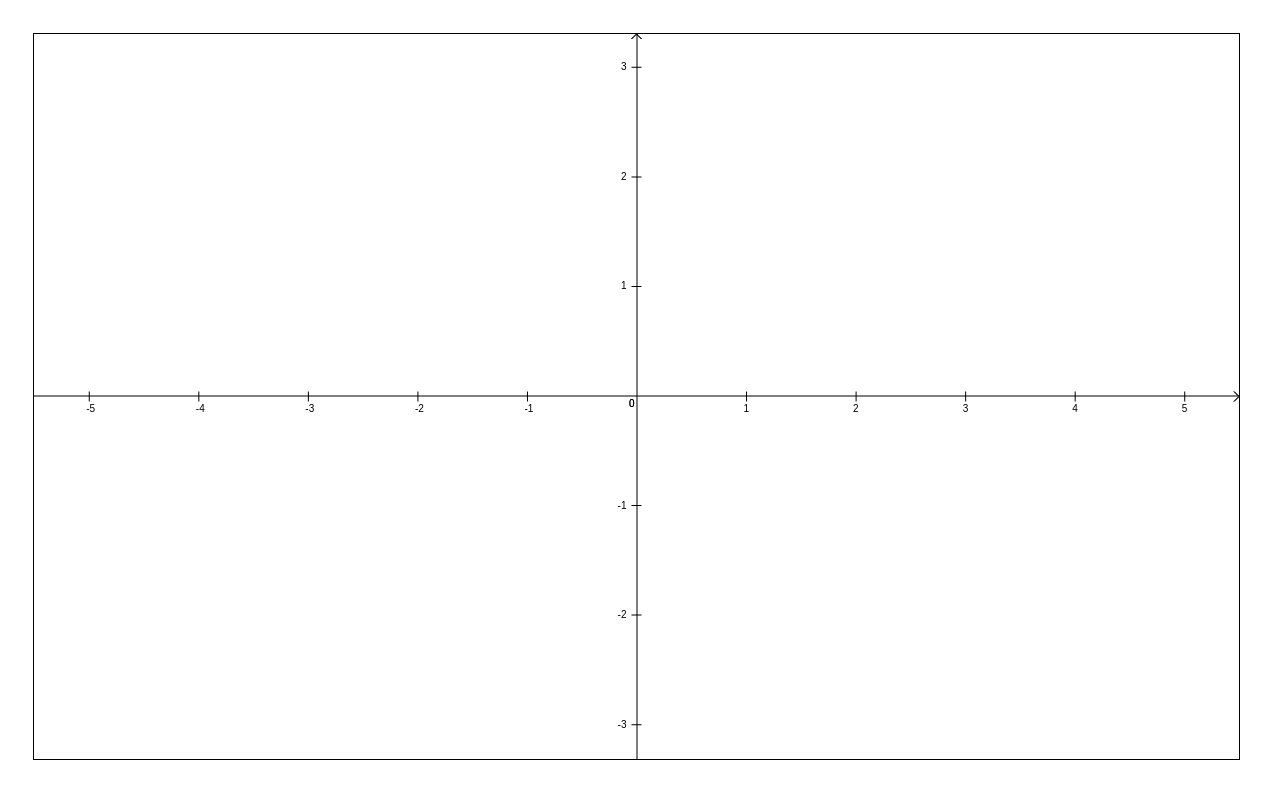
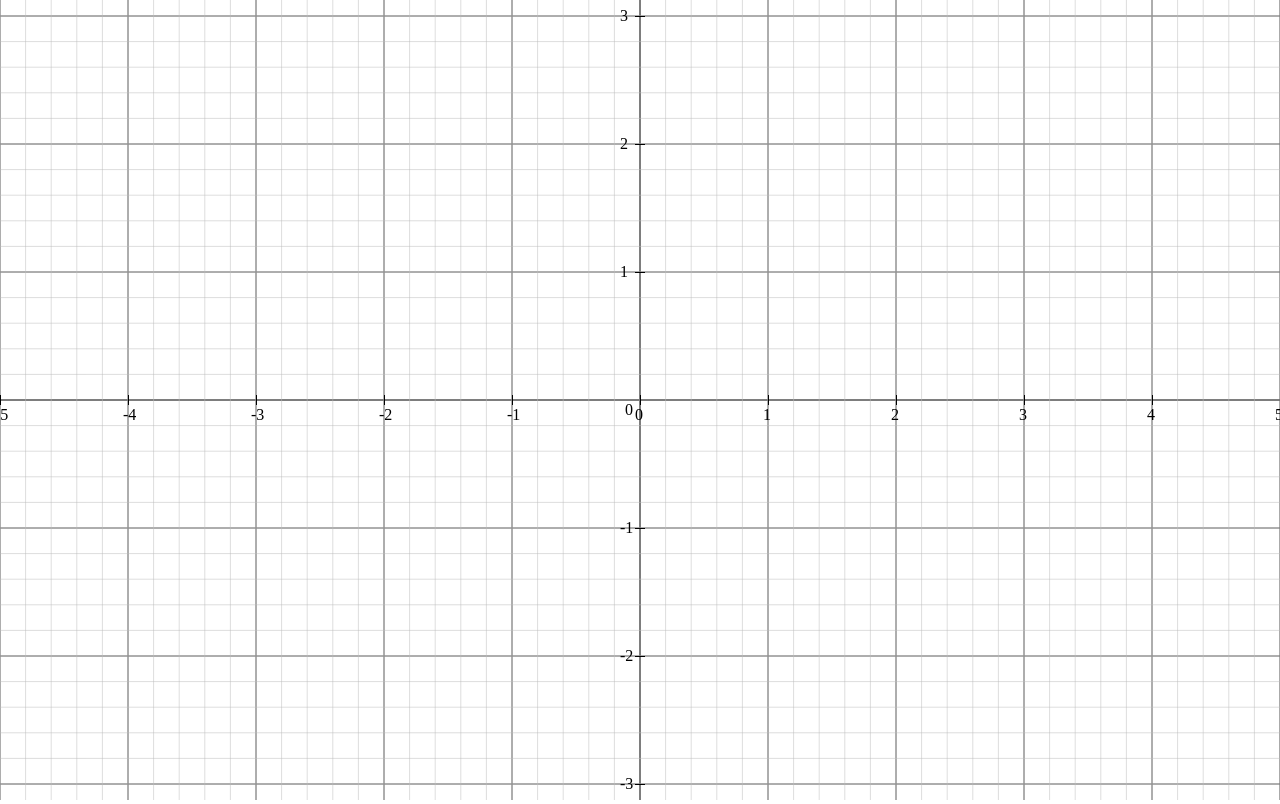
Before and after one commit to gscolombo/Doppelgebra, a website built with webpack: page index.html in a window 1280 px wide. Built offline with nearby package versions, Linux system fonts and the light colour scheme.

Commit message:
Refatoração completa com implementação de zoom

```diff
--- a/index.html
+++ b/index.html
@@ -1,14 +1,14 @@
 <!DOCTYPE html>
 <html lang="en">
   <head>
-    <meta charset="UTF-8">
-    <meta name="viewport" content="width=device-width, initial-scale=1.0">
+    <meta charset="UTF-8" />
+    <meta name="viewport" content="width=device-width, initial-scale=1.0" />
     <title>Convolution</title>
   </head>
   <style>
-    canvas {
-        border: 1px solid black;
-        margin: 25px 0 0 25px;
+    * {
+      margin: 0;
+      overflow: hidden;
     }
   </style>
   <body>
--- a/src/components/cartersianPlane/components/arrow.ts
+++ /dev/null
@@ -1,74 +0,0 @@
-export default class Axis {
-    ctx: CanvasRenderingContext2D;
-    shape: Path2D;
-    markers: number[];
-    origin: {x: number, y: number};
-
-    constructor(context: CanvasRenderingContext2D, origin: {x: number, y: number}, x = true,) {
-        this.ctx = context;
-        this.markers = [];
-        this.origin = origin;
-        this.shape = this.drawShape(x);
-    }
-
-    drawShape(x: boolean): Path2D {
-        const path = new Path2D();
-        const width = this.ctx.canvas.width;
-        const height = this.ctx.canvas.height;
-
-        this.ctx.fillText('0', -7.5, -2.5, 16);
-        if (x) {
-            path.rect(-this.origin.x, 0, width, 1);
-            path.addPath(this.drawTip(width - this.origin.x, 0));
-            path.addPath(this.drawMarkers(width, 0));
-        } else {
-            path.rect(0, this.origin.y-height, 1, height);
-            path.addPath(this.drawTip(0, this.origin.y));
-            path.addPath(this.drawMarkers(width, height, false));
-        }
-        this.ctx.fill(path);
-        return path;
-    }
-
-    drawTip(x: number, y: number): Path2D {
-        const tip = new Path2D();
-        tip.moveTo(x - 5, y - 5);
-        tip.lineTo(x, y);
-        x ? tip.lineTo(x - 5, y + 5) : tip.lineTo(x + 5, y - 5);
-        tip.lineTo(x, y);
-        tip.lineTo(x - 5, y - 5);
-        this.ctx.stroke(tip);
-        return tip;
-    }
-
-    drawMarkers(w: number, h: number, x: boolean = true): Path2D {
-        const markers = new Path2D();
-        this.ctx.scale(1,-1);
-        if (x) {
-            let n = -1
-            for (let i = -w/11; i >= -(w + this.origin.x); i -= w/11) {
-                markers.rect(i, -5, 1, 10);
-                this.ctx.fillText(`${n--}`, i - 2.5, 15);
-            }
-            let m = 1;
-            for (let i = w/11; i <= w - this.origin.x; i += w/11) {
-                markers.rect(i, -5, 1, 10);
-                this.ctx.fillText(`${m++}`, i - 2.5, 15);
-            }
-        } else {
-            this.ctx.textAlign = 'right';
-            let p = 1
-            for (let i = w/11; i <= this.origin.y; i += w/11) {
-                markers.rect(-5, i, 10, 1);
-                this.ctx.fillText(`${p++}`, -10, -i + 2.5, 16);
-            }
-            let q = -1
-            for (let i = -w/11; i >= -h; i -= w/11) {
-                markers.rect(-5, i, 10, 1);
-                this.ctx.fillText(`${q--}`, -10, -i + 2.5, 16);
-            }
-        }
-        this.ctx.scale(1,-1);
-        return markers;
-    }
-}
--- /dev/null
+++ b/src/components/cartersianPlane/models/coordinates.ts
@@ -0,0 +1,4 @@
+export default interface Coordinates {
+    x: number,
+    y: number
+}
--- /dev/null
+++ b/src/components/cartersianPlane/models/range.ts
@@ -0,0 +1,4 @@
+export default interface Range {
+  min: number;
+  max: number;
+}
--- a/src/components/cartersianPlane/plane.ts
+++ b/src/components/cartersianPlane/plane.ts
@@ -1,53 +1,212 @@
-import Axis from './components/arrow';
+import Coordinates from './models/coordinates';
+import Range from './models/range';
 
 export default class CartesianPlane {
-    canvas: HTMLCanvasElement;
-    ctx: CanvasRenderingContext2D;
-    zoomScale: number = 1;
-    xaxis: Axis;
-    yaxis: Axis;
-    origin: {x: number, y: number};
+  private canvas: HTMLCanvasElement;
+  private ctx: CanvasRenderingContext2D;
+  private origin: Coordinates;
+  private initialOrigin: Coordinates;
+  private scaleFactor: number;
+  private initialRange: number;
+  private initialScaleFactor: number;
+  private scaleRatio: number = 1;
+  private range: { x: Range; y: Range };
 
-    constructor(canvas: HTMLCanvasElement, context: CanvasRenderingContext2D) {
-        this.canvas = canvas;
-        this.ctx = context;
-        this.origin = {x: context.getTransform().e, y: context.getTransform().f};
-        this.xaxis = new Axis(context, this.origin);
-        this.yaxis = new Axis(context, this.origin, false);
+  constructor(canvasID: string) {
+    this.canvas = document.getElementById(canvasID) as HTMLCanvasElement;
+    this.ctx = this.canvas.getContext('2d');
+    this.canvas.width = innerWidth;
+    this.canvas.height = innerHeight;
+    this.origin = {
+      x: this.canvas.width / 2,
+      y: this.canvas.height / 2,
+    };
+    this.initialOrigin = {
+      x: this.canvas.width / 2,
+      y: this.canvas.height / 2,
+    };
 
-        this.canvas.addEventListener('mousedown', this.translateCanvas.bind(this));
+    this.initialRange = 5;
+    this.range = {
+      x: { min: -this.initialRange, max: this.initialRange },
+      y: { min: -this.initialRange, max: this.initialRange },
+    };
+
+    this.scaleFactor = this.initialScaleFactor =
+      this.canvas.width / (this.initialRange * 2);
+
+    this.canvas.addEventListener('mousedown', this.translatePlane.bind(this));
+    this.canvas.addEventListener('wheel', this.scalePlane.bind(this));
+
+    // Initial draw
+    this.drawPlane();
+  }
+
+  drawPlane() {
+    this.ctx.clearRect(0, 0, this.canvas.width, this.canvas.height);
+
+    // Recalculate range based on the origin canvas position
+    if (this.origin.x - this.initialOrigin.x) {
+      const dx = Math.ceil(
+        (this.origin.x - this.initialOrigin.x) / this.scaleFactor
+      );
+      this.range.x = {
+        min: -this.initialRange - dx,
+        max: this.initialRange - dx,
+      };
     }
 
-    translateCanvas(e: MouseEvent, origin: {x: number, y: number}) {
-        // Get coordinates of mouse with respect to origin
-        const refOrigin = {x: e.offsetX - this.origin.x - 0.5, y: e.offsetY - this.origin.y - 0.5};
-        const abortControl = new AbortController();
+    if (this.origin.y - this.initialOrigin.y) {
+      const dy = Math.ceil(
+        (this.origin.y - this.initialOrigin.y) / this.scaleFactor
+      );
+      this.range.y = {
+        min: -this.initialRange + dy,
+        max: this.initialRange + dy,
+      };
+    }
 
-        this.canvas.addEventListener('mousemove', (e) => {
-            // Define translation vector
-            const x = (e.offsetX - refOrigin.x - this.origin.x);
-            const y = -(e.offsetY - this.origin.y - refOrigin.y);
-            const norm = (x**2 + y**2)**0.5;
+    this.drawAxes();
+    this.drawGrid(null, '#555', 1.0);
+    this.drawGrid(5); // Subgrid
+    this.drawMarkers();
+  }
 
+  drawAxes() {
+    // Origin marker
+    this.ctx.fillStyle = 'black';
+    this.ctx.font = '16px Cambria Math';
+    this.ctx.fillText('0', this.origin.x - 15, this.origin.y + 15);
 
-            // Translate canvas context with the mouse as reference point
-            this.ctx.translate(x, y);
-            this.ctx.save();
-            this.ctx.resetTransform();
-            this.ctx.clearRect(0, 0, this.canvas.width*5, this.canvas.height*5);
-            this.ctx.restore();
-            this.origin = {x: this.ctx.getTransform().e, y: this.ctx.getTransform().f};
+    this.ctx.strokeStyle = 'black';
+    this.ctx.beginPath();
+    this.ctx.moveTo(0, this.origin.y);
+    this.ctx.lineTo(this.canvas.width, this.origin.y);
+    this.ctx.moveTo(this.origin.x, 0);
+    this.ctx.lineTo(this.origin.x, this.canvas.height);
+    this.ctx.stroke();
+  }
 
-            // Redraw axes
-            this.xaxis = new Axis(this.ctx, this.origin);
-            this.yaxis = new Axis(this.ctx, this.origin, false);
+  drawGrid(divisions?: number, color?: string, width?: number) {
+    const gridSize = 1 / (divisions ?? 1) / this.scaleRatio;
 
-            // Stop movement when mouse is up or out of canvas
-            ['mouseup', 'mouseout'].forEach(type => {
-                this.canvas.addEventListener(type, (e) => {
-                    abortControl.abort();
-                }, {once: true});
-            })
-        }, {signal: abortControl.signal});
+    // Styling
+    this.ctx.strokeStyle = color ?? '#bbb';
+    this.ctx.lineWidth = width ?? 0.5;
+
+    // Vertical grid lines
+    for (let x = this.range.x.min; x <= this.range.x.max; x += gridSize) {
+      const xPos = this.origin.x + x * this.scaleFactor;
+      this.ctx.beginPath();
+      this.ctx.moveTo(xPos, 0);
+      this.ctx.lineTo(xPos, this.canvas.height);
+      this.ctx.stroke();
     }
+
+    // Horizontal grid lines
+    for (let y = this.range.y.min; y <= this.range.y.max; y += gridSize) {
+      const yPos = this.origin.y - y * this.scaleFactor;
+      this.ctx.beginPath();
+      this.ctx.moveTo(0, yPos);
+      this.ctx.lineTo(this.canvas.width, yPos);
+      this.ctx.stroke();
+    }
+  }
+
+  drawMarkers() {
+    const spacing = 1 / this.scaleRatio;
+
+    // Styling
+    this.ctx.fillStyle = 'black';
+    this.ctx.font = '16px Cambria Math';
+
+    const precision = this.scaleRatio >= 1 ? this.scaleRatio - 1 : 0;
+
+    // X-axis labels
+    for (let x = this.range.x.min; x <= this.range.x.max; x += spacing) {
+      const xPos = this.origin.x + x * this.scaleFactor;
+      this.ctx.fillRect(xPos, this.origin.y - 5, 1, 10);
+      this.ctx.fillText(x.toFixed(precision), xPos - 5, this.origin.y + 20);
+    }
+
+    // Y-axis labels
+    for (let y = this.range.y.min; y <= this.range.y.max; y += spacing) {
+      if (y !== 0 || y * this.scaleFactor - this.origin.y === this.origin.y) {
+        const yPos = this.origin.y - y * this.scaleFactor;
+        this.ctx.fillRect(this.origin.x - 5, yPos, 10, 1);
+        this.ctx.fillText(y.toFixed(precision), this.origin.x - 20, yPos + 5);
+      }
+    }
+  }
+
+  scalePlane(e: WheelEvent) {
+    e.preventDefault();
+    // Get cursor position
+    const center = {
+      x: e.offsetX - this.origin.x,
+      y: -(e.offsetY - this.origin.y),
+    };
+
+    // Set ratio factor from  wheel movement direction
+    const delta = e.deltaY > 0 ? 0.95 : 1.05;
+
+    // Change scale accordingly to difference factor
+    this.scaleFactor *= delta;
+
+    // Calculate scale ratio from initial scale
+    if (this.scaleFactor >= this.initialScaleFactor)
+      this.scaleRatio = Math.floor(this.scaleFactor / this.initialScaleFactor);
+    else {
+      this.scaleRatio =
+        (1 / Math.ceil(this.initialScaleFactor / this.scaleFactor)) * 2;
+    }
+    console.log(this.scaleRatio);
+
+    // Set translation components proportionally to ratio factor
+    const dx = center.x * (1 - delta);
+    const dy = center.y * (1 - delta);
+
+    // Translate the origin with translation vector
+    this.origin.x += dx;
+    this.origin.y -= dy;
+    this.drawPlane();
+  }
+
+  translatePlane(e: MouseEvent) {
+    e.preventDefault();
+    // Get cursor initial position vector
+    const center = {
+      x: e.offsetX - this.origin.x,
+      y: e.offsetY - this.origin.y,
+    };
+    const signalController = new AbortController();
+
+    this.canvas.addEventListener(
+      'mousemove',
+      (e) => {
+        // Get cursor position vector after movement
+        const newCenter = {
+          x: e.offsetX - this.origin.x,
+          y: e.offsetY - this.origin.y,
+        };
+
+        // Translate the plane in the direction of the difference vector
+        this.origin.x += newCenter.x - center.x;
+        this.origin.y += newCenter.y - center.y;
+        this.drawPlane();
+
+        // Stop movement and remove event listener when mouse is out the canvas or up
+        ['mouseup', 'mouseout'].forEach((event) => {
+          this.canvas.addEventListener(
+            event,
+            () => {
+              signalController.abort();
+            },
+            { once: true }
+          );
+        });
+      },
+      { signal: signalController.signal }
+    );
+  }
 }
--- a/src/main.ts
+++ b/src/main.ts
@@ -1,10 +1,3 @@
-import CartesianPlane from "./components/cartersianPlane/plane";
+import CartesianPlane from './components/cartersianPlane/plane';
 
-const canvas = document.getElementById('canvas') as HTMLCanvasElement;
-const ctx = canvas.getContext('2d') as CanvasRenderingContext2D;
-canvas.width = innerWidth - 75;
-canvas.height = innerHeight - 75;
-ctx.translate(canvas.width / 2, canvas.height / 2);
-ctx.scale(1,-1);
-
-let plane = new CartesianPlane(canvas, ctx);
+new CartesianPlane('canvas');
```
Also changed, not shown: main.js (+2 -12 lines). Lines whose indentation alone changed are shown as unchanged.
